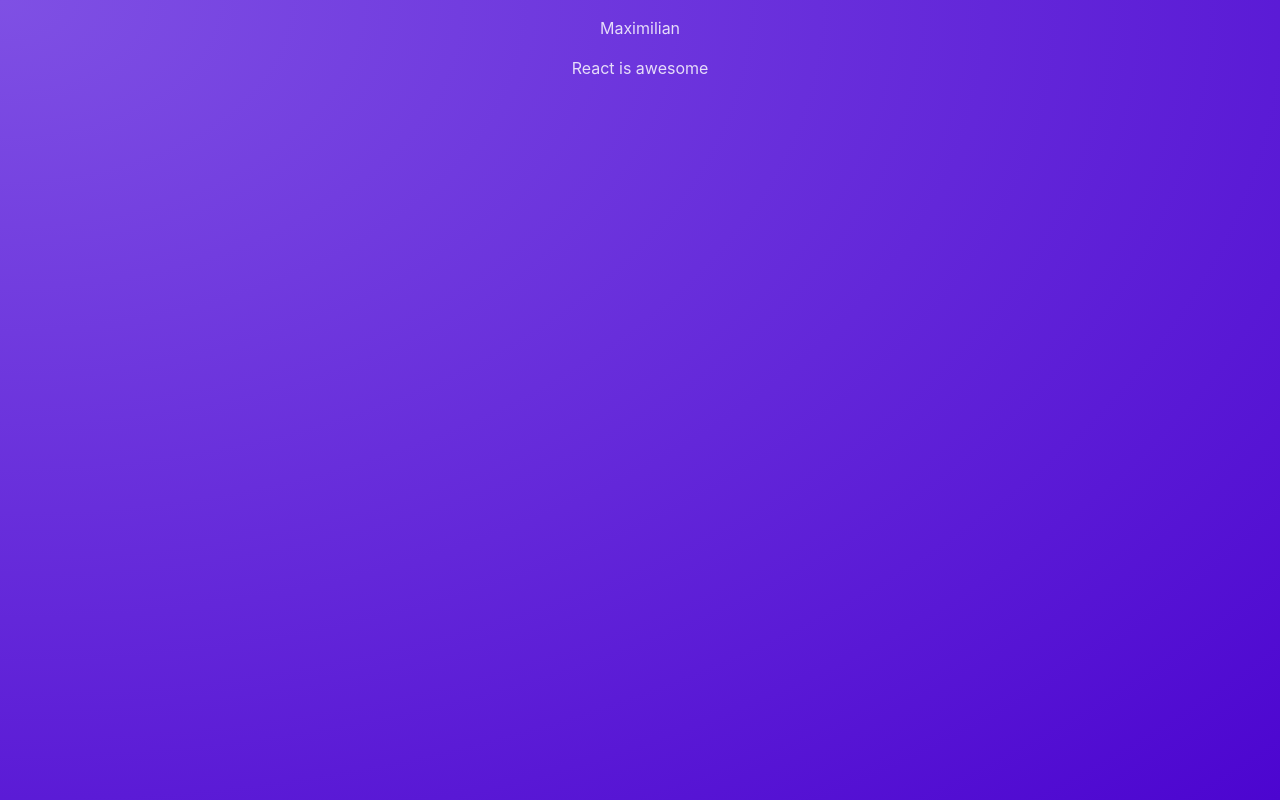
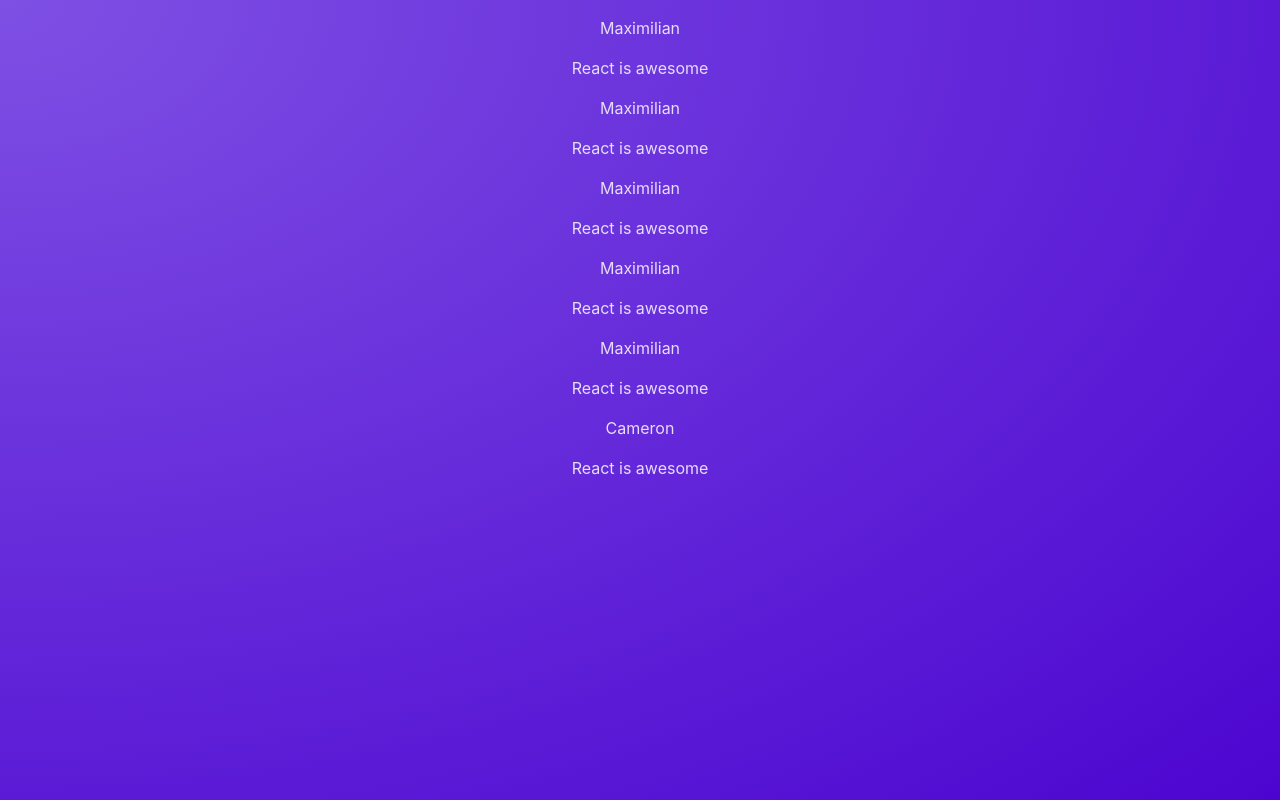
Before and after one commit to camroe/udemy-next.js-complete-course-part-2, a React (Vite) app in the folder 01-starting-project-react-only-vite-cleaned/: page / in a window 1280 px wide. Built offline with nearby package versions, Linux system fonts and the light colour scheme.

Commit message:
Lecture 19 - Reusing Components - Also added Prettier for formatting

```diff
--- a/01-starting-project-react-only-vite-cleaned/src/App.jsx
+++ b/01-starting-project-react-only-vite-cleaned/src/App.jsx
@@ -1,6 +1,15 @@
 import Post from "./components/Post";
 
 function App() {
+  return <main>
+    < Post />
+    < Post />
+    < Post />
+    < Post />
+    < Post />
+    < Post />
+
+  </main>
   return <Post />;
 }
 
--- a/01-starting-project-react-only-vite-cleaned/src/components/Post.jsx
+++ b/01-starting-project-react-only-vite-cleaned/src/components/Post.jsx
@@ -1,7 +1,7 @@
 const names = ["Cameron", "Maximilian"];
 
 function Post() {
-    const chosenName = Math.random() < 0.5 ? names[0] : names[1];
+  const chosenName = Math.random() < 0.5 ? names[0] : names[1];
   return (
     <div>
       <p>{chosenName}</p>
```
Also changed, not shown: package.json (added, +11 -0 lines), 1 other file (tests, documents, lock files or other folders).
